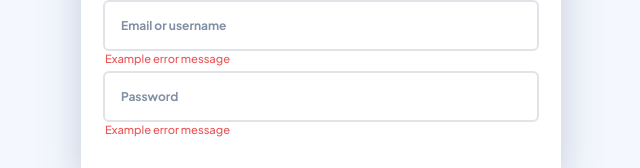
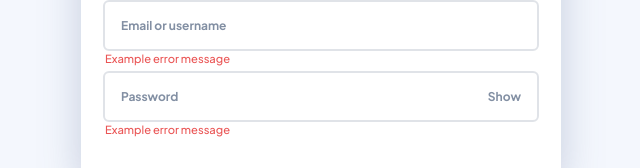
Before and after one commit to CodingWithJiro/frontend-mentor-kanban-task-management-web-app, a Next.js app: page /login in a window 1280 px wide. Shown: the part 348-516 px from the top of the page, without its empty margins (319-959 px from the left). Built offline with nearby package versions, Linux system fonts and the light colour scheme.

Commit message:
feat(auth): add show password button to login form password input

```diff
--- a/src/components/auth/login-form.tsx
+++ b/src/components/auth/login-form.tsx
@@ -5,7 +5,13 @@ import LoginHeader from './login-header';
 import LoginInputs from './login-inputs';
 
 export default function LoginForm() {
-  const { inputData, formData, handleChange } = useLoginForm();
+  const {
+    inputData,
+    formData,
+    handleChange,
+    passwordVisibility,
+    handlePasswordVisibilityToggle,
+  } = useLoginForm();
 
   return (
     <form
@@ -18,6 +24,8 @@ export default function LoginForm() {
         inputData={inputData}
         formData={formData}
         handleChange={handleChange}
+        passwordVisibility={passwordVisibility}
+        handlePasswordVisibilityToggle={handlePasswordVisibilityToggle}
       />
     </form>
   );
--- a/src/components/auth/login-inputs.tsx
+++ b/src/components/auth/login-inputs.tsx
@@ -1,20 +1,26 @@
 import type { FormData, InputData } from '@/types/login-form-type';
 import type { ChangeEvent } from 'react';
+import ShowPasswordButton from './show-password-button';
 
 interface LoginInputsProps {
   inputData: InputData[];
   formData: FormData;
   handleChange: (e: ChangeEvent<HTMLInputElement>) => void;
+  passwordVisibility: { password: boolean };
+  handlePasswordVisibilityToggle: (field: 'password') => void;
 }
 
 export default function LoginInputs({
   inputData,
   formData,
   handleChange,
+  passwordVisibility,
+  handlePasswordVisibilityToggle,
 }: LoginInputsProps) {
   return (
     <ul className="mb-8 flex flex-col gap-6">
       {inputData.map(({ name, label, type }) => {
+        const isPasswordInput = name === 'password';
         return (
           <li key={name} className="relative">
             <input
@@ -35,6 +41,17 @@ export default function LoginInputs({
               {label}
             </label>
 
+            {isPasswordInput && (
+              <ShowPasswordButton
+                name={name}
+                label={label}
+                passwordVisibility={passwordVisibility}
+                handlePasswordVisibilityToggle={() =>
+                  handlePasswordVisibilityToggle('password')
+                }
+              />
+            )}
+
             {true && (
               <p
                 id={`${name}-error`}
--- a/src/components/auth/show-password-button.tsx
+++ b/src/components/auth/show-password-button.tsx
@@ -6,7 +6,7 @@ interface ShowPasswordButtonProps {
   ) => void;
   passwordVisibility: {
     password: boolean;
-    confirmPassword: boolean;
+    confirmPassword?: boolean;
   };
 }
 
--- a/src/hooks/use-login-form.ts
+++ b/src/hooks/use-login-form.ts
@@ -8,11 +8,16 @@ export default function useLoginForm() {
     identifier: '',
     password: '',
   });
-  const [showPassword, setShowPassword] = useState(false);
+  const [passwordVisibility, setPasswordVisibility] = useState({
+    password: false,
+  });
 
   const handleChange = (e: ChangeEvent<HTMLInputElement>) => {
     const { name, value } = e.target;
     setFormData((prev) => ({ ...prev, [name]: value }));
+  };
+  const handlePasswordVisibilityToggle = (field: 'password') => {
+    setPasswordVisibility((prev) => ({ ...prev, [field]: !prev[field] }));
   };
 
   const inputData: InputData[] = [
@@ -20,9 +25,15 @@ export default function useLoginForm() {
     {
       name: 'password',
       label: 'Password',
-      type: `${showPassword ? 'text' : 'password'}`,
+      type: `${passwordVisibility.password ? 'text' : 'password'}`,
     },
   ];
 
-  return { formData, inputData, handleChange };
+  return {
+    formData,
+    inputData,
+    handleChange,
+    passwordVisibility,
+    handlePasswordVisibilityToggle,
+  };
 }
```
